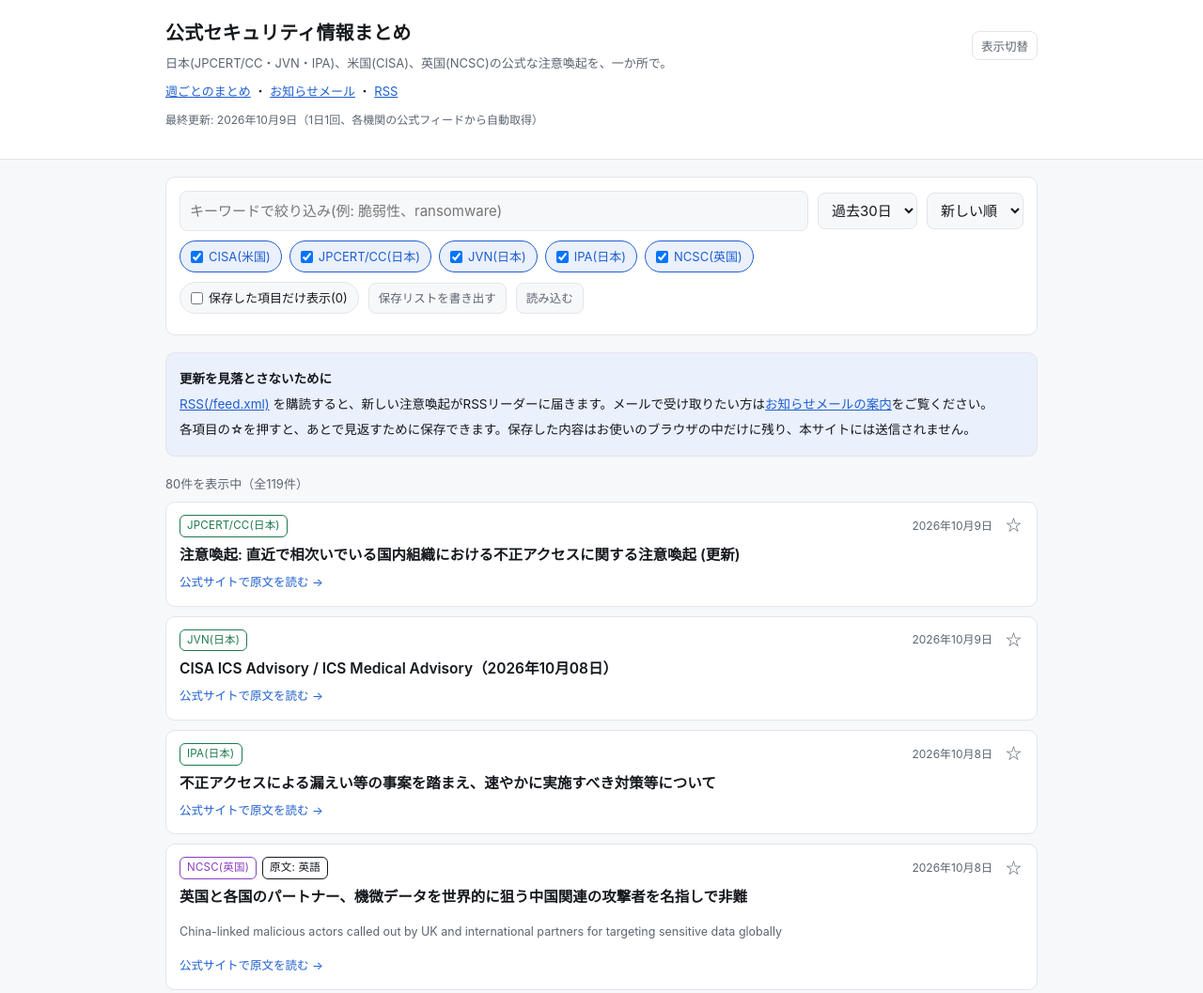
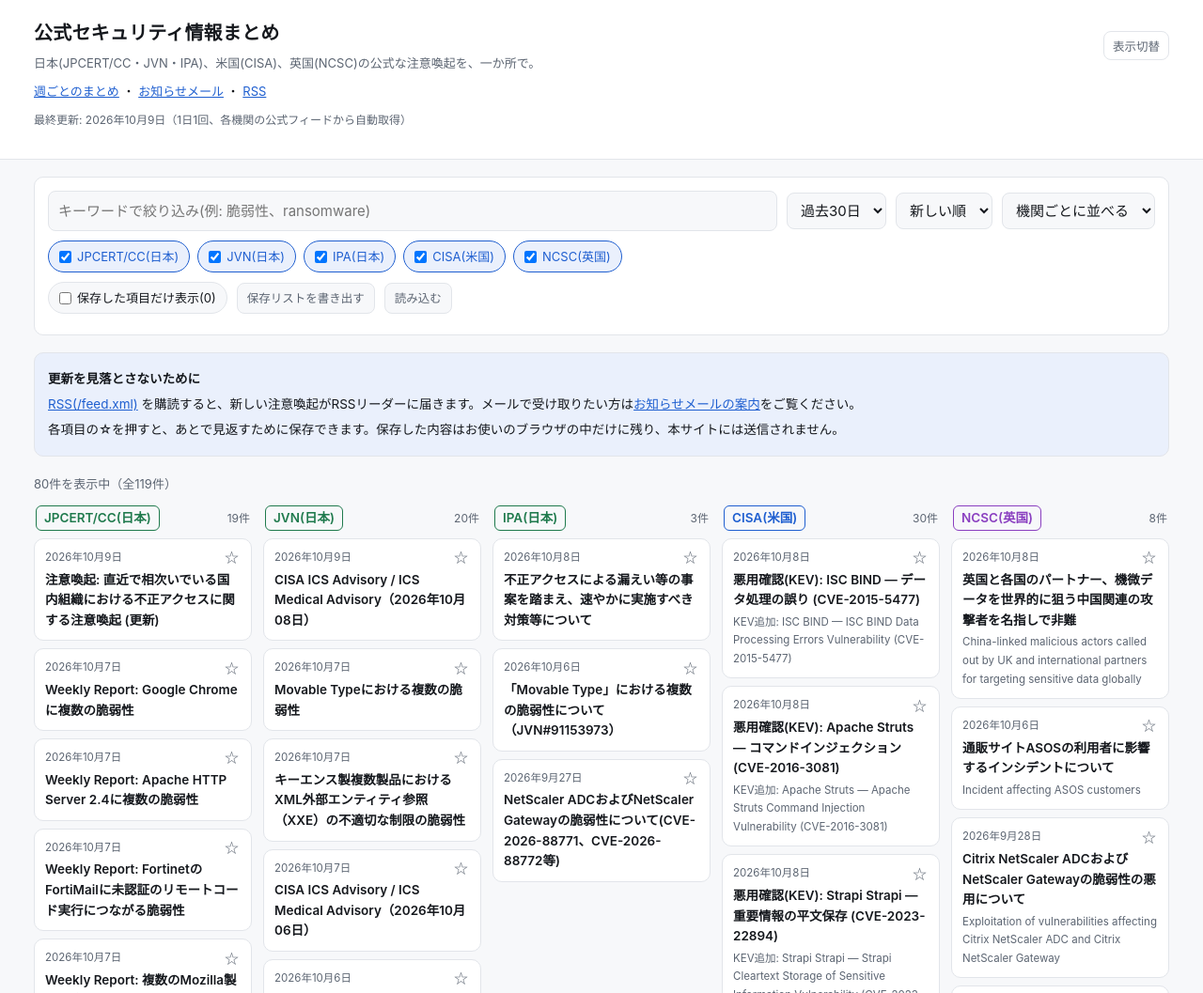
Before and after one commit to sorarus6517/cyber-information-summary, a plain HTML site: page index.html in a window 1280 px wide. Shown: the top 1057 px of the page at 94% size. Drawn offline with Linux system fonts and the light colour scheme.

Commit message:
Implement board view and enhance state handling
Added board view option and updated state management.

```diff
--- a/index.html
+++ b/index.html
@@ -40,6 +40,30 @@
   .tagline{margin:4px 0 0; color:var(--muted); font-size:13px}
   .meta{margin-top:10px; color:var(--muted); font-size:12px}
   .nav{margin:8px 0 0; font-size:13px}
+  /* 機関ごとに列で並べる表示 */
+  .board{display:flex; gap:12px; align-items:flex-start; overflow-x:auto; padding-bottom:10px}
+  .col{flex:1 1 0; min-width:200px; display:flex; flex-direction:column}
+  /* 機関ごとの表示のときだけ、横幅を広げて5機関を並べられるようにする */
+  body.board-mode .wrap, body.board-mode .head-in{max-width:1240px}
+  .col-head{position:sticky; top:0; z-index:1; background:var(--bg);
+    display:flex; align-items:baseline; gap:8px; padding:4px 2px 8px}
+  .col-name{font-weight:600; font-size:13.5px; border:1px solid currentColor;
+    border-radius:6px; padding:1px 8px}
+  .col-count{color:var(--muted); font-size:12px; margin-left:auto}
+  .col-empty{color:var(--muted); font-size:12.5px; padding:6px 2px}
+  .ci{background:var(--panel); border:1px solid var(--line); border-radius:10px;
+    padding:10px 11px; margin-bottom:8px}
+  .ci-top{display:flex; align-items:center; gap:6px; margin-bottom:3px}
+  .ci-date{color:var(--muted); font-size:11.5px}
+  .ci-top .star{margin-left:auto; font-size:15px}
+  .ci-title{display:block; font-size:13.5px; font-weight:600; line-height:1.6;
+    color:inherit; text-decoration:none; word-break:break-word}
+  .ci-title:hover{color:var(--accent); text-decoration:underline}
+  .ci-orig{color:var(--muted); font-size:11.5px; margin:3px 0 0; word-break:break-word}
+  @media (max-width:760px){
+    .board{scroll-snap-type:x mandatory}
+    .col{flex:0 0 82%; scroll-snap-align:start}
+  }
   .bm-row{margin-top:10px}
   .mini{font:inherit; font-size:12.5px; background:var(--bg); border:1px solid var(--line);
     border-radius:8px; color:var(--muted); padding:5px 10px; cursor:pointer}
@@ -128,6 +152,10 @@
         <option value="desc">新しい順</option>
         <option value="asc">古い順</option>
       </select>
+      <select id="view" title="表示の形">
+        <option value="board">機関ごとに並べる</option>
+        <option value="list">一覧で並べる</option>
+      </select>
     </div>
     <div class="chips" id="sourceChips"></div>
     <div class="row bm-row">
@@ -149,6 +177,7 @@
   </div>
 
   <p class="count" id="count"></p>
+  <div class="board" id="board" hidden></div>
   <ul class="items" id="list"></ul>
   <p class="empty" id="empty" hidden>条件に合う項目がありません。期間やキーワードを変えてみてください。</p>
 
@@ -165,14 +194,14 @@
   "use strict";
 
   var SOURCES = [
-    {id:"cisa",   name:"CISA(米国)",      country:"US"},
     {id:"jpcert", name:"JPCERT/CC(日本)", country:"JP"},
     {id:"jvn",    name:"JVN(日本)",       country:"JP"},
     {id:"ipa",    name:"IPA(日本)",       country:"JP"},
+    {id:"cisa",   name:"CISA(米国)",      country:"US"},
     {id:"ncsc",   name:"NCSC(英国)",      country:"GB"}
   ];
 
-  var state = { items: [], q:"", period:30, order:"desc", off:{}, bm:[], bmOnly:false };
+  var state = { items: [], q:"", period:30, order:"desc", view:"board", off:{}, bm:[], bmOnly:false };
 
   // ---- 安全なDOM生成(フィード由来の文字列は textContent のみで扱う) ----
   function el(tag, cls, text){
@@ -248,9 +277,75 @@
   }
 
   // ---- 描画 ----
+  // 1件分の「星」ボタン(どちらの表示でも使う)
+  function makeStar(it){
+    var star = el("button","star", bmHas(it.url) ? "★" : "☆");
+    star.type = "button";
+    star.title = "あとで見返すために保存(この端末のみ)";
+    star.setAttribute("aria-label", "保存する");
+    star.setAttribute("aria-pressed", bmHas(it.url) ? "true" : "false");
+    star.addEventListener("click", function(){
+      bmToggle(it.url);
+      var on = bmHas(it.url);
+      star.textContent = on ? "★" : "☆";
+      star.setAttribute("aria-pressed", on ? "true" : "false");
+      if(state.bmOnly) render();
+    });
+    return star;
+  }
+
+  // 機関別(列)の表示
+  function renderBoard(rows){
+    var board = document.getElementById("board");
+    board.textContent = "";
+
+    SOURCES.forEach(function(s){
+      if(state.off[s.id]) return;              // 絞り込みで外した機関は列ごと出さない
+      var mine = rows.filter(function(it){ return it.source_id === s.id; });
+
+      var col = el("div","col");
+      var head = el("div","col-head");
+      head.appendChild(el("span","col-name b-"+(s.country||""), s.name));
+      head.appendChild(el("span","col-count", String(mine.length) + "件"));
+      col.appendChild(head);
+
+      if(mine.length === 0){
+        col.appendChild(el("p","col-empty","該当なし"));
+      }
+      mine.forEach(function(it){
+        var card = el("div","ci");
+
+        var top = el("div","ci-top");
+        top.appendChild(el("span","ci-date",
+          (it.date_estimated ? "確認日 " : "") + fmtDate(it.published)));
+        top.appendChild(makeStar(it));
+        card.appendChild(top);
+
+        var a = el("a","ci-title", it.title_ja || it.title);
+        a.href = safeHref(it.url);
+        a.target = "_blank";
+        a.rel = "noopener noreferrer";
+        card.appendChild(a);
+
+        if(it.title_ja && it.title && it.title_ja !== it.title){
+          card.appendChild(el("p","ci-orig", it.title));
+        }
+        col.appendChild(card);
+      });
+      board.appendChild(col);
+    });
+  }
+
   function render(){
     var list = document.getElementById("list");
+    var board = document.getElementById("board");
     list.textContent = "";
+    board.textContent = "";
+    var isBoard = state.view === "board";
+    list.hidden = isBoard;
+    board.hidden = !isBoard;
+    document.body.classList.toggle("board-mode", isBoard);
+
     var now = Date.now();
     var q = state.q.trim().toLowerCase();
 
@@ -277,6 +372,8 @@
     document.getElementById("count").textContent = rows.length + "件を表示中（全" + state.items.length + "件）";
     document.getElementById("empty").hidden = rows.length > 0;
 
+    if(isBoard){ renderBoard(rows); return; }
+
     rows.forEach(function(it){
       var li = el("li");
 
@@ -285,20 +382,7 @@
       if(it.lang !== "ja") badges.appendChild(el("span","badge", "原文: 英語"));
       badges.appendChild(el("span","date",
         (it.date_estimated ? "確認日 " : "") + fmtDate(it.published)));
-
-      var star = el("button","star", bmHas(it.url) ? "★" : "☆");
-      star.type = "button";
-      star.title = "あとで見返すために保存(この端末のみ)";
-      star.setAttribute("aria-label", "保存する");
-      star.setAttribute("aria-pressed", bmHas(it.url) ? "true" : "false");
-      star.addEventListener("click", function(){
-        bmToggle(it.url);
-        var on = bmHas(it.url);
-        star.textContent = on ? "★" : "☆";
-        star.setAttribute("aria-pressed", on ? "true" : "false");
-        if(state.bmOnly) render();
-      });
-      badges.appendChild(star);
+      badges.appendChild(makeStar(it));
       li.appendChild(badges);
 
       var h = el("p","title");
@@ -350,6 +434,17 @@
     });
     document.getElementById("order").addEventListener("change", function(e){
       state.order = e.target.value; render();
+    });
+    var viewSel = document.getElementById("view");
+    try{
+      var sv = localStorage.getItem("view");
+      if(sv === "board" || sv === "list") state.view = sv;
+    }catch(e){}
+    viewSel.value = state.view;
+    viewSel.addEventListener("change", function(e){
+      state.view = e.target.value;
+      try{ localStorage.setItem("view", state.view); }catch(e){}
+      render();
     });
     var bmOnly = document.getElementById("bmOnly");
     bmOnly.addEventListener("change", function(){
```
